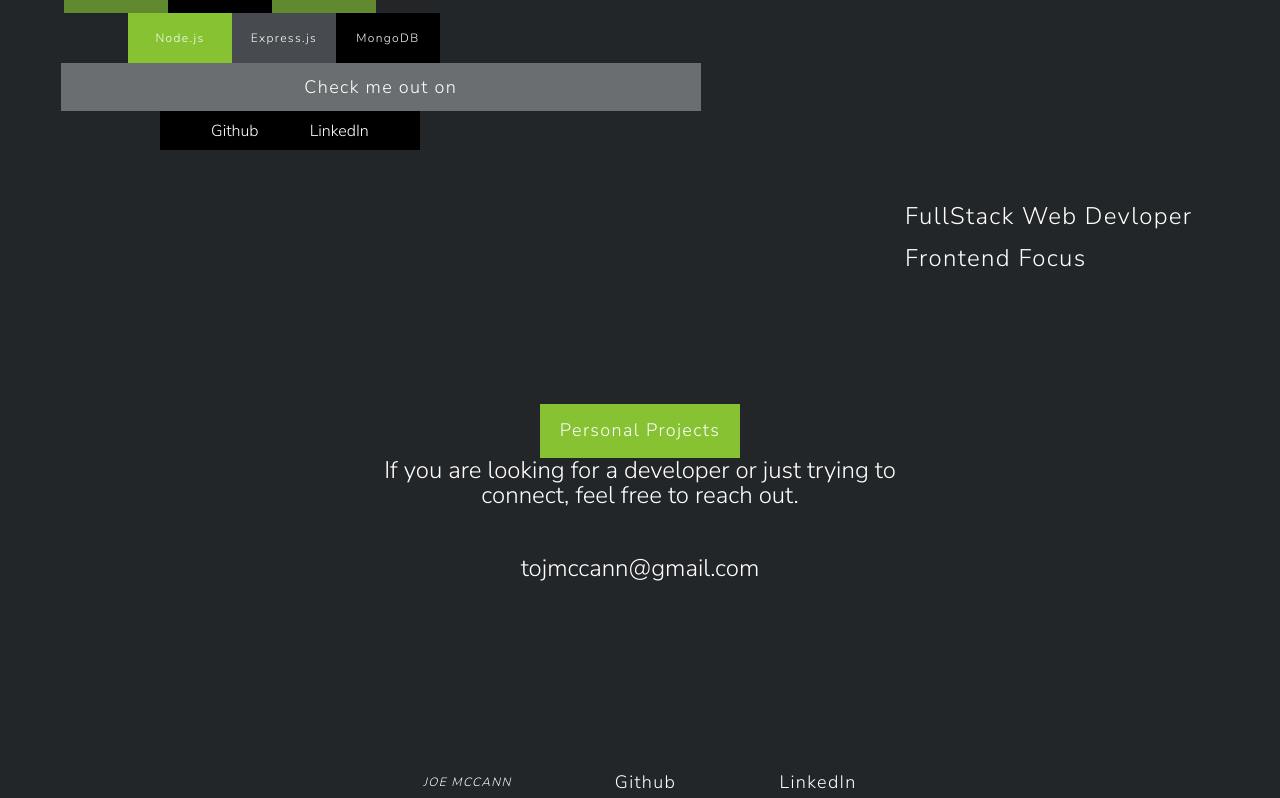
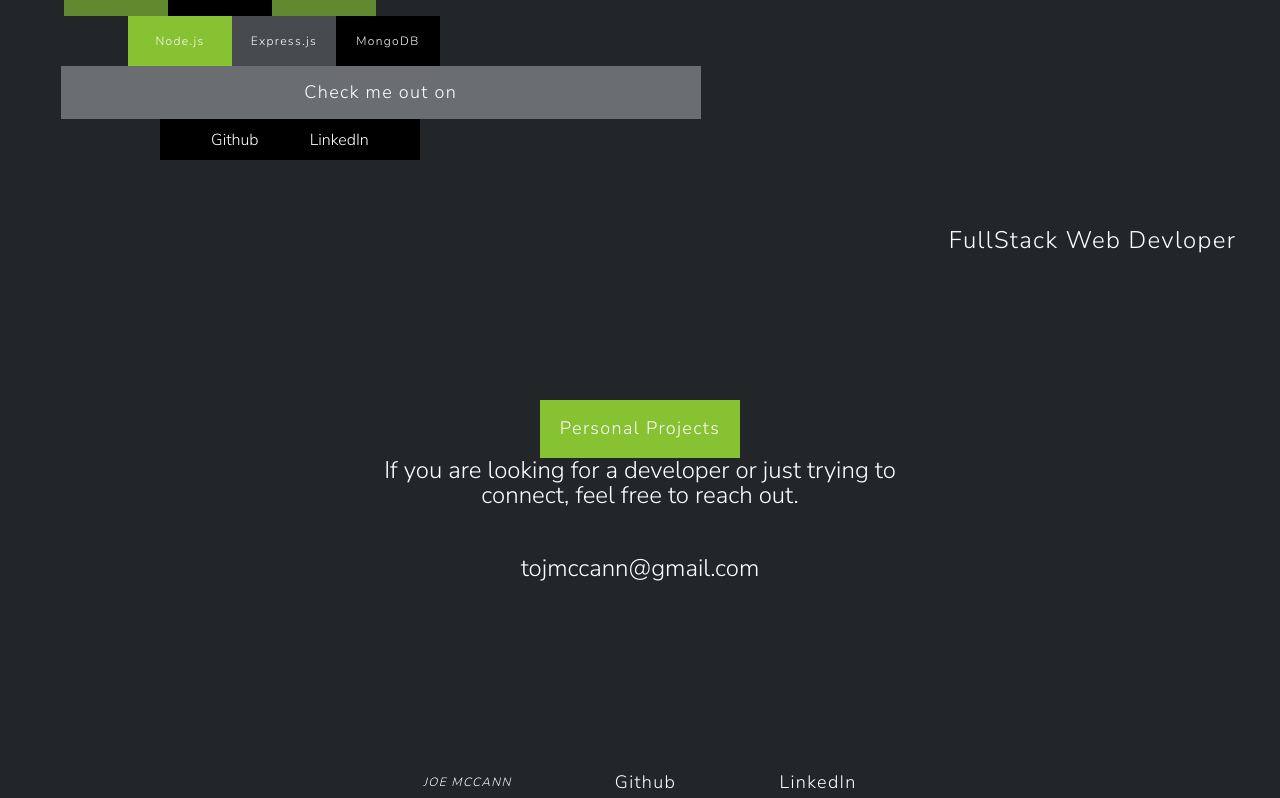
Before and after one commit to the-rabblerouser/McCann-Portfolio, a Next.js app: page / in a window 1280 px wide. Shown: the part 1014-1812 px from the top of the page. Built offline with nearby package versions, Linux system fonts and the light colour scheme.

Commit message:
removed Frontend focus from site

```diff
--- a/components/AboutMe/About.tsx
+++ b/components/AboutMe/About.tsx
@@ -38,7 +38,7 @@ const About = () => {
 						LinkedIn
 					</MediaLink>
 				</LinksContainer>
-				<WebDeveloper>FullStack Web Devloper Frontend Focus</WebDeveloper>
+				<WebDeveloper>FullStack Web Devloper</WebDeveloper>
 				<Link href='/projects' passHref>
 					<ProjectsButton>Personal Projects</ProjectsButton>
 				</Link>
--- a/components/AboutMe/aboutme.styled.ts
+++ b/components/AboutMe/aboutme.styled.ts
@@ -215,7 +215,7 @@ export const WebDeveloper = styled.p`
 		width: 528px;
 		height: 134px;
 		margin: 0 2rem 0 0;
-		font-size: 46px;
+		font-size: 45px;
 		line-height: 64px;
 	}
 `;
```
